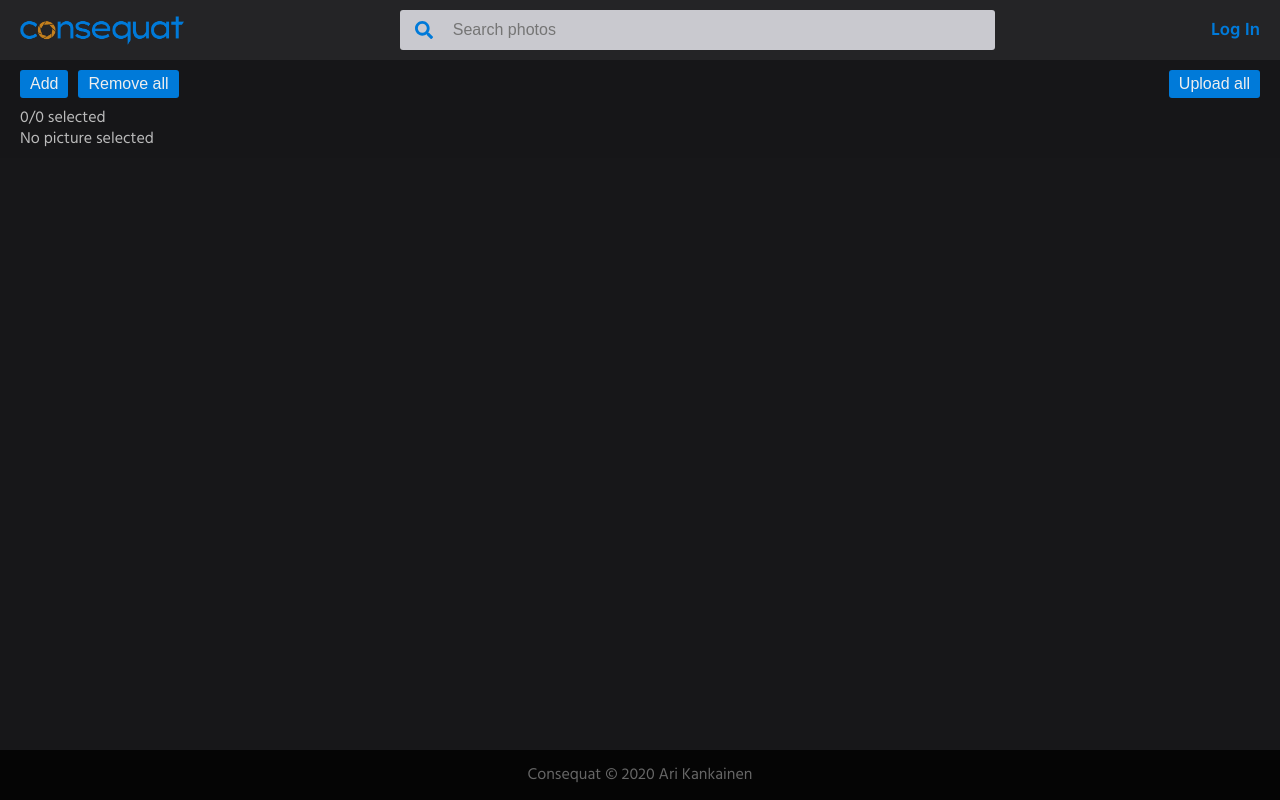
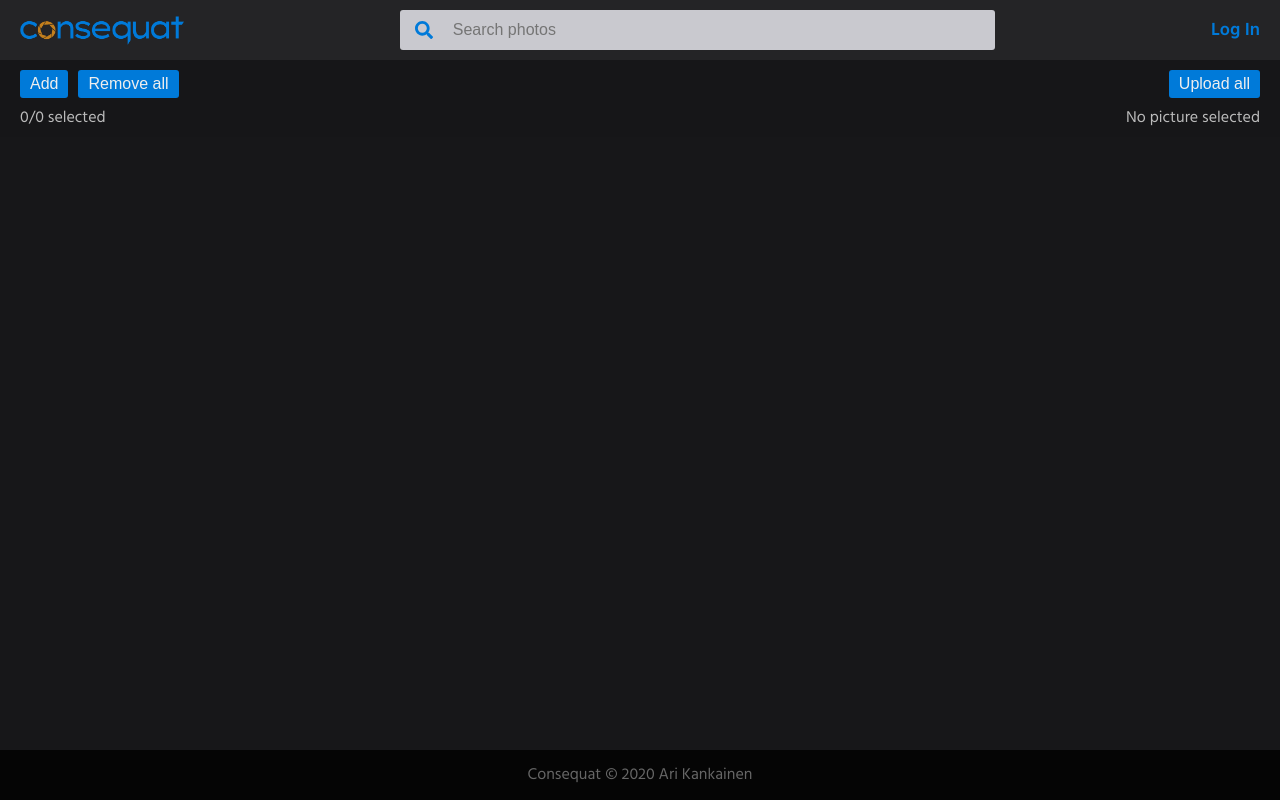
Before and after one commit to arikankainen/consequat-client, a React (Create React App) app: page /upload in a window 1280 px wide. Built offline with nearby package versions, Linux system fonts and the light colour scheme; what @apollo/link-context would draw is missing.

Commit message:
paranneltu breakPointeja upload-ikkunassa

```diff
--- a/src/components/UploadPage/InfoArea.tsx
+++ b/src/components/UploadPage/InfoArea.tsx
@@ -4,15 +4,16 @@ import breakPoints from '../../utils/breakPoints';
 
 const Container = styled.div`
   display: flex;
-  flex-direction: column;
+  flex-direction: row;
+  justify-content: space-between;
+  align-content: center;
   width: 100%;
-  margin: 0px 10px;
   padding-left: 10px;
   padding-right: 10px;
   padding-bottom: 8px;
 
   ${breakPoints.mobileXL} {
-    margin: 0px;
+    flex-direction: column;
   }
 `;
 
@@ -22,7 +23,13 @@ const TextBlock = styled.div`
   justify-content: left;
   line-height: 1.3;
   white-space: nowrap;
-  text-overflow: ellipsis;
+  overflow: hidden;
+  text-overflow: hidden;
+  padding: 0px 10px;
+
+  ${breakPoints.laptop} {
+    padding: 0px;
+  }
 `;
 
 interface InfoAreaProps {
--- a/src/components/UploadPage/Thumbnail.tsx
+++ b/src/components/UploadPage/Thumbnail.tsx
@@ -5,6 +5,7 @@ import { RootState } from '../../reducers/rootReducer';
 import { setError } from '../../reducers/notificationReducer';
 import { updateSelected, removePicture } from '../../reducers/pictureReducer';
 import resizeImage from '../../utils/resizeImage';
+import breakPoints from '../../utils/breakPoints';
 
 import { ReactComponent as CheckedIcon } from '../../images/icon_checked.svg';
 import placeholder from '../../images/placeholder.png';
@@ -27,11 +28,11 @@ const Picture = styled.img`
   }
 `;
 
-interface IconAreaProps {
+interface NameAreaProps {
   selected: boolean;
 }
 
-const IconArea = styled.div<IconAreaProps>`
+const IconArea = styled.div<NameAreaProps>`
   position: absolute;
   display: flex;
   justify-content: center;
@@ -53,6 +54,33 @@ const IconArea = styled.div<IconAreaProps>`
   & > svg {
     height: 30px;
     color: #fff;
+  }
+`;
+
+const NameArea = styled.div`
+  position: absolute;
+  display: flex;
+  justify-content: flex-start;
+  align-items: center;
+  align-content: center;
+  bottom: 0;
+  left: 0;
+  right: 0;
+  width: 100%;
+  padding: 5px;
+  background-color: rgba(0, 0, 0, 0.5);
+`;
+
+const NameAreaText = styled.div`
+  width: 100%;
+  white-space: nowrap;
+  overflow: hidden;
+  text-overflow: ellipsis;
+  color: #fff;
+  font-size: 12px;
+
+  ${breakPoints.laptop} {
+    font-size: 10px;
   }
 `;
 
@@ -152,6 +180,12 @@ const Thumbnail: React.FC<ThumbnailProps> = ({ picture, progress, selected }) =>
         {selected && <CheckedIcon />}
       </IconArea>
 
+      <NameArea>
+        <NameAreaText>
+          {picture.name}
+        </NameAreaText>
+      </NameArea>
+
       {progress > 0 && <Progress
         max='100'
         ref={progressBar}
--- a/src/components/UploadPage/UploadForm.tsx
+++ b/src/components/UploadPage/UploadForm.tsx
@@ -43,7 +43,7 @@ const ButtonGroup = styled.div`
   display: flex;
   margin: 0px 15px;
 
-  ${breakPoints.mobileXL} {
+  ${breakPoints.laptop} {
     margin: 0px 5px;
   }
 `;
@@ -55,11 +55,16 @@ interface PictureAreaProps {
 const PictureArea = styled.div<PictureAreaProps>`
   position: relative;
   display: grid;
-  grid-template-columns: repeat(auto-fill, minmax(130px, 1fr));
+  grid-template-columns: repeat(auto-fill, minmax(250px, 1fr));
   gap: 2px;
   width: 100%;
   padding: 20px;
   padding-top: 0px;
+
+  ${breakPoints.laptop} {
+    padding: 0px;
+    grid-template-columns: repeat(auto-fill, minmax(130px, 1fr));
+  }
 
   ${breakPoints.mobileXL} {
     padding: 0px;
```
